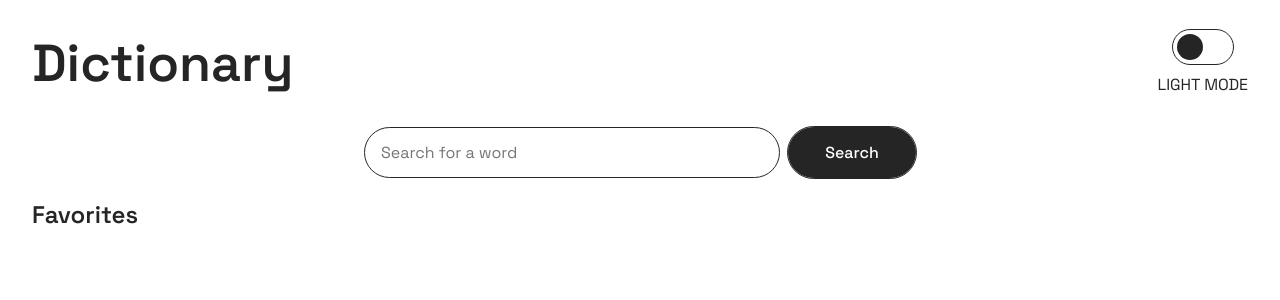
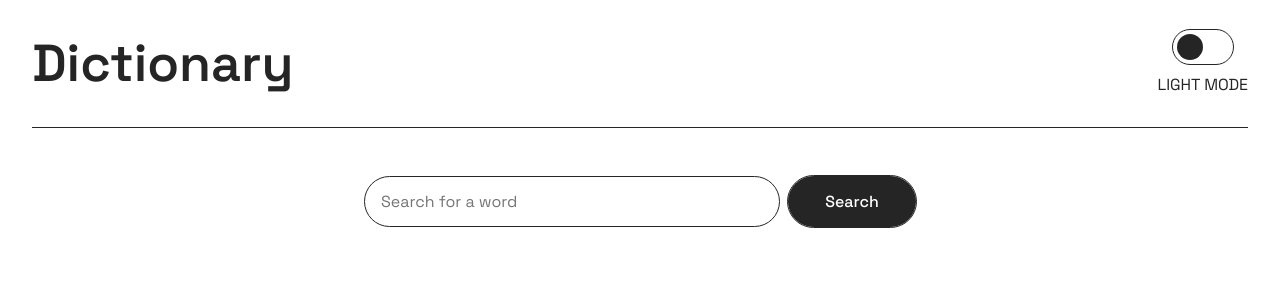
Before and after one commit to lisamarieandersson/dictionary, a React (Vite) app: page / in a window 1280 px wide. Shown: the top 300 px of the page. Built offline with nearby package versions, Linux system fonts and the light colour scheme.

Commit message:
added show favorites state

```diff
--- a/src/App.jsx
+++ b/src/App.jsx
@@ -10,8 +10,9 @@ function App() {
   const [theme, setTheme] = useState('light');
   const [wordData, setWordData] = useState(null);
   const [error, setError] = useState(null);
+  const { favorites, addFavorite, removeFavorite, isFavorite } = useFavorites();
+  const [showFavorites, setShowFavorites] = useState(false);
   const appRef = useRef(null);
-  const { favorites, addFavorite, removeFavorite, isFavorite } = useFavorites();
 
   const toggleFavorite = (word) => {
     if (isFavorite(word)) {
@@ -20,6 +21,9 @@ function App() {
       addFavorite(word);
     }
   };
+
+  // Toggle between search and favorites view
+  const toggleView = () => setShowFavorites(!showFavorites);
 
   // Update the theme on the App component
   useEffect(() => {
@@ -52,18 +56,27 @@ function App() {
 
   return (
     <div className="App" ref={appRef} data-testid="app-root" data-theme={theme}>
-      <Header theme={theme} toggleTheme={toggleTheme} />
-      <SearchForm onSearch={handleSearch} />
-      {error && <div className="error-message">{error}</div>}{' '}
-      {/* Display error message */}
-      {wordData && (
+      <Header
+        theme={theme}
+        toggleTheme={toggleTheme}
+        toggleView={toggleView}
+        showFavorites={showFavorites}
+        data-theme={theme}
+      />
+      <div className={`line ${theme}`}></div>{' '}
+      {/* This div represents the line */}
+      {!showFavorites && <SearchForm onSearch={handleSearch} />}
+      {error && <div className="error-message">{error}</div>}
+      {!showFavorites && wordData && (
         <WordList
           wordData={wordData}
           onToggleFavorite={toggleFavorite}
           isFavorite={isFavorite}
         />
       )}
-      <FavoritesList favorites={favorites} removeFavorite={removeFavorite} />
+      {showFavorites && (
+        <FavoritesList favorites={favorites} removeFavorite={removeFavorite} />
+      )}
     </div>
   );
 }
```
